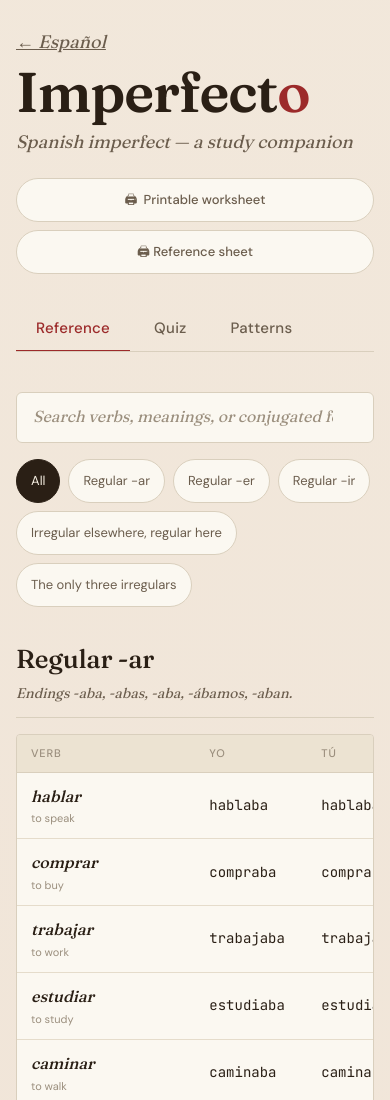
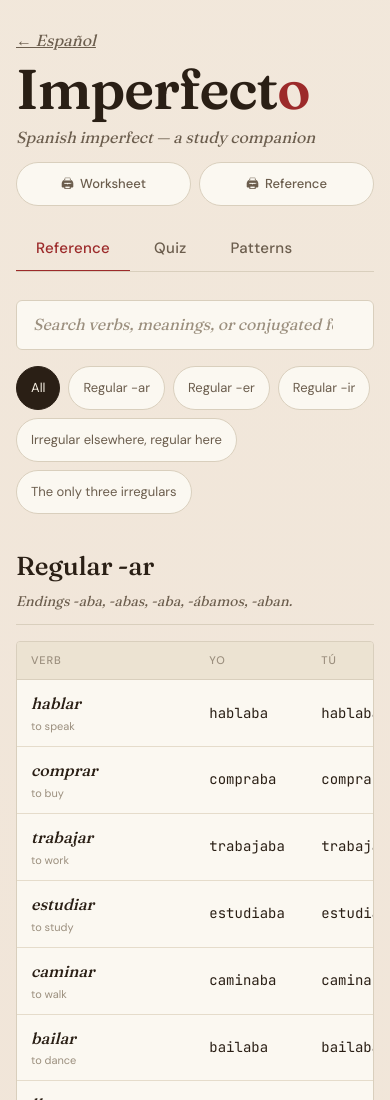
Before and after one commit to NickTomlin/learning-spanish, a plain HTML site: page imperfect.html in a window 390 px wide. Shown: the top 1100 px of the page. Drawn offline with Linux system fonts and the light colour scheme.

Commit message:
Compact mobile study headers

```diff
--- a/css/study.css
+++ b/css/study.css
@@ -35,6 +35,7 @@ header.study-header { margin-bottom: 40px; }
   transition: all 0.15s;
 }
 .print-link:hover { border-color: var(--accent-soft); color: var(--accent); }
+.print-link-label-short { display: none; }
 
 nav.tabs {
   margin-top: 32px;
@@ -546,13 +547,25 @@ tbody tr.hidden { display: none; }
 .modal-foot button.primary { background: var(--ink); color: var(--bg); border-color: var(--ink); }
 
 @media (max-width: 600px) {
+  header.study-header { margin-bottom: 28px; }
+  .study-header h1 { font-size: clamp(44px, 15vw, 56px); }
+  .study-header .sub { font-size: 16px; }
+  .header-top { flex-direction: column; gap: 12px; }
+  .print-links {
+    display: grid;
+    grid-template-columns: repeat(2, minmax(0, 1fr));
+    gap: 8px;
+    width: 100%;
+    margin-top: 0;
+  }
+  .print-link { justify-content: center; min-height: 44px; padding: 7px 10px; }
+  .print-link-label-full { display: none; }
+  .print-link-label-short { display: inline; }
+  nav.tabs { margin-top: 20px; overflow-x: auto; }
+  .panel { margin-top: 24px; }
   .quiz-card { padding: 28px 20px; }
   .q-term { font-size: 34px; }
   .q-choices { grid-template-columns: 1fr; }
-  nav.tabs { overflow-x: auto; }
-  .header-top { flex-direction: column; }
-  .print-links { flex-direction: row; flex-wrap: wrap; align-items: flex-start; width: 100%; }
-  .print-link { justify-content: center; min-height: 44px; }
   .chip { min-height: 44px; }
   .search-input { font-size: 16px; }
   .search-clear { width: 44px; height: 44px; right: 4px; }
@@ -566,8 +579,6 @@ tbody tr.hidden { display: none; }
 }
 
 @media (max-width: 400px) {
-  .print-links { flex-direction: column; align-items: stretch; }
-  .print-link { width: 100%; }
   .quiz-card { padding: 24px 16px; }
   .q-term { font-size: 32px; }
   .q-prompt { margin-bottom: 20px; }
```
Also changed, not shown: lib/study-page.js.
